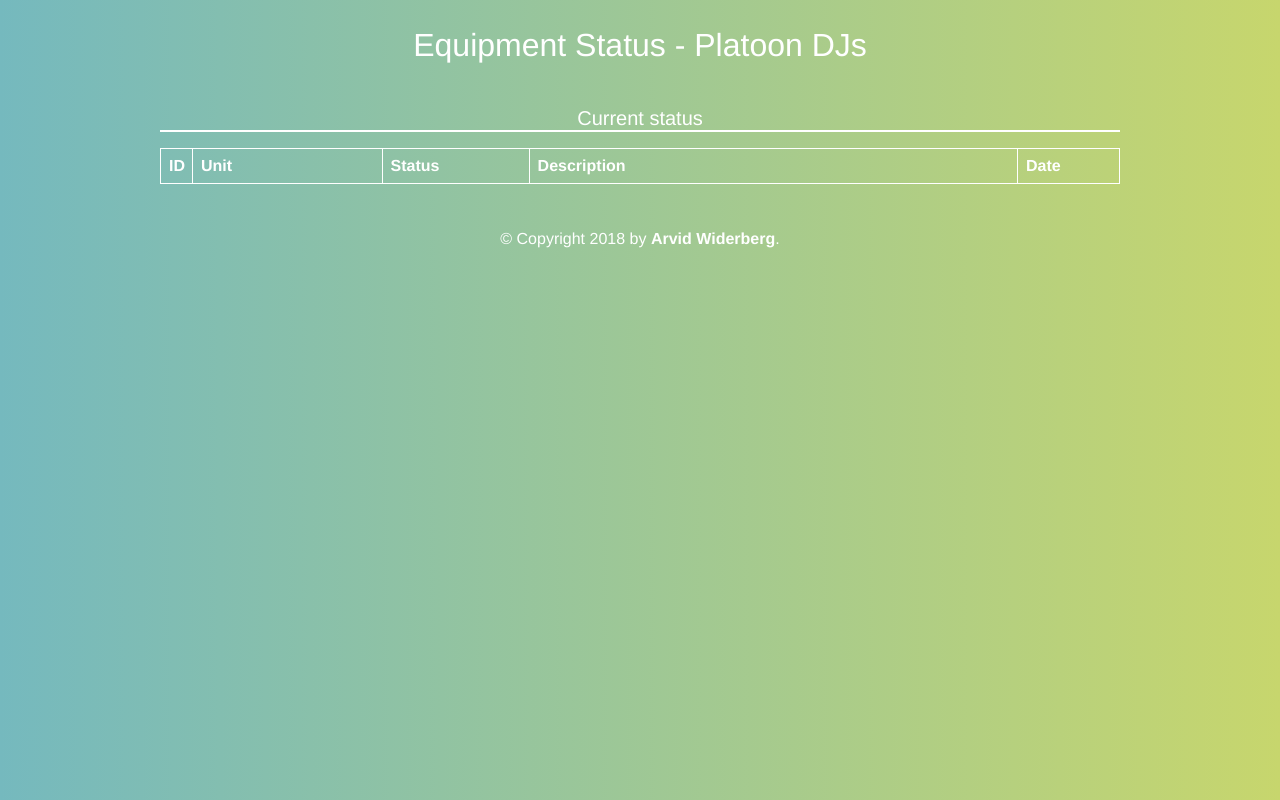
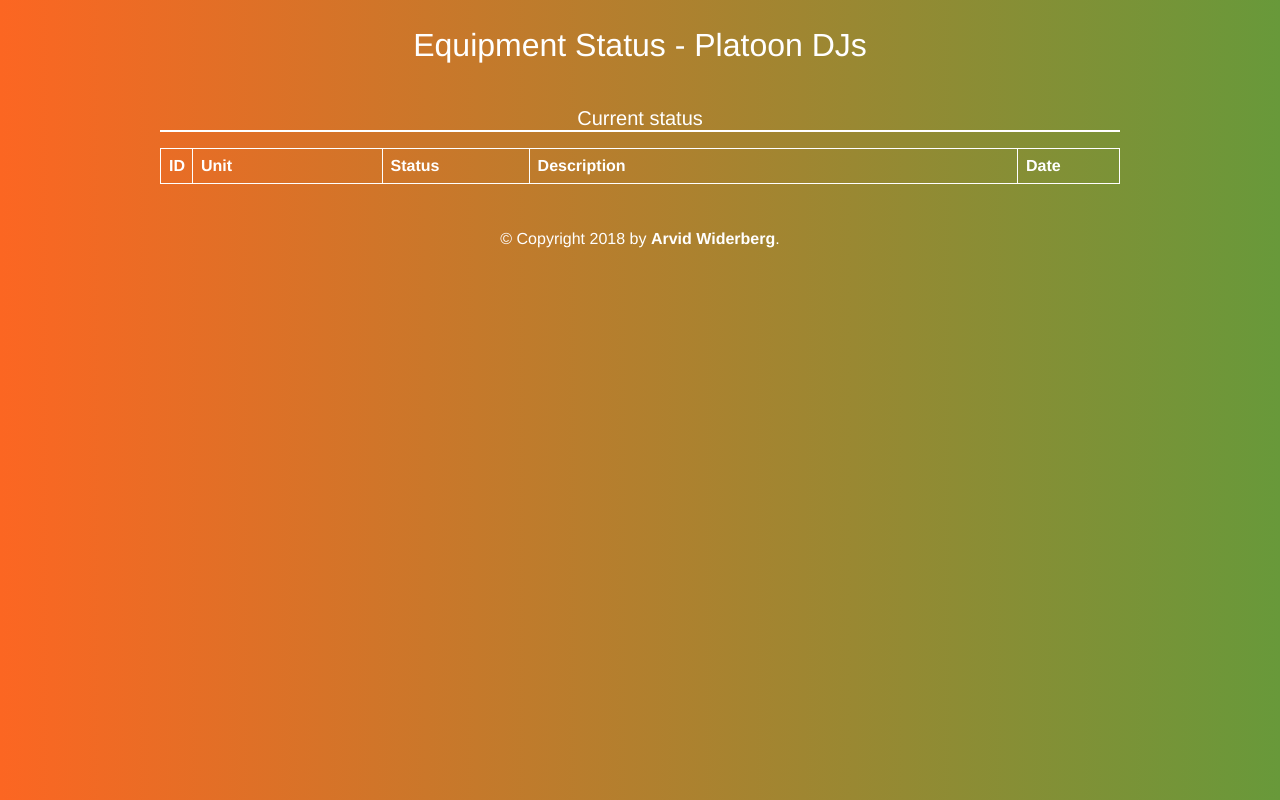
Before and after one commit to platoon-djs/equipment-status, a Flask app: page / in a window 1280 px wide. Run offline with Flask 2, Linux system fonts and the light colour scheme; lists and menus that the app fills with data are empty; parts of the project's set-up code (start-up, migrations or seed data) failed here and were passed over.

Commit message:
Use Platoon-colors

```diff
--- a/app/static/style.css
+++ b/app/static/style.css
@@ -1,8 +1,7 @@
-/* Color scheme generated from: https://coolors.co/75b9be-a8ccc9-b3d6c6-dceab2-c7d66d */
 html {
-	background: #B3D6C6;  /* fallback for old browsers */
-	background: -webkit-linear-gradient(to right, #75B9BE, #C7D66D);  /* Chrome 10-25, Safari 5.1-6 */
-	background: linear-gradient(to right, #75B9BE, #C7D66D); /* W3C, IE 10+/ Edge, Firefox 16+, Chrome 26+, Opera 12+, Safari 7+ */
+	background: #fc6622;  /* fallback for old browsers */
+	background: -webkit-linear-gradient(to right, #fc6622, #68993a);  /* Chrome 10-25, Safari 5.1-6 */
+	background: linear-gradient(to right, #fc6622, #68993a); /* W3C, IE 10+/ Edge, Firefox 16+, Chrome 26+, Opera 12+, Safari 7+ */
 }
 body{
 	width: 100%;
@@ -13,14 +12,12 @@ body{
     color: #fff;
     font-weight: normal;
 }
-
 .header{
 	width: 100%;
 	height: 50px;
 	line-height: 50px;
 	padding-top: 20px;
 }
-
 .message{
 	width: 100%;
 	height: 40px;
@@ -30,8 +27,6 @@ body{
 	display: none;
 	font-size: 20px;
 }
-
-
 .content{
 	width: 75%;
 	height: auto;
@@ -41,14 +36,12 @@ body{
 	margin-top: 0px;
 	margin-bottom: 20px;
 }
-
 .footer {
    bottom: 0px;
    height: 30px;
    width: 100%;
    line-height: 30px;
 }
-
 h1{
 	margin: 0;
 	font-weight: normal;
```
